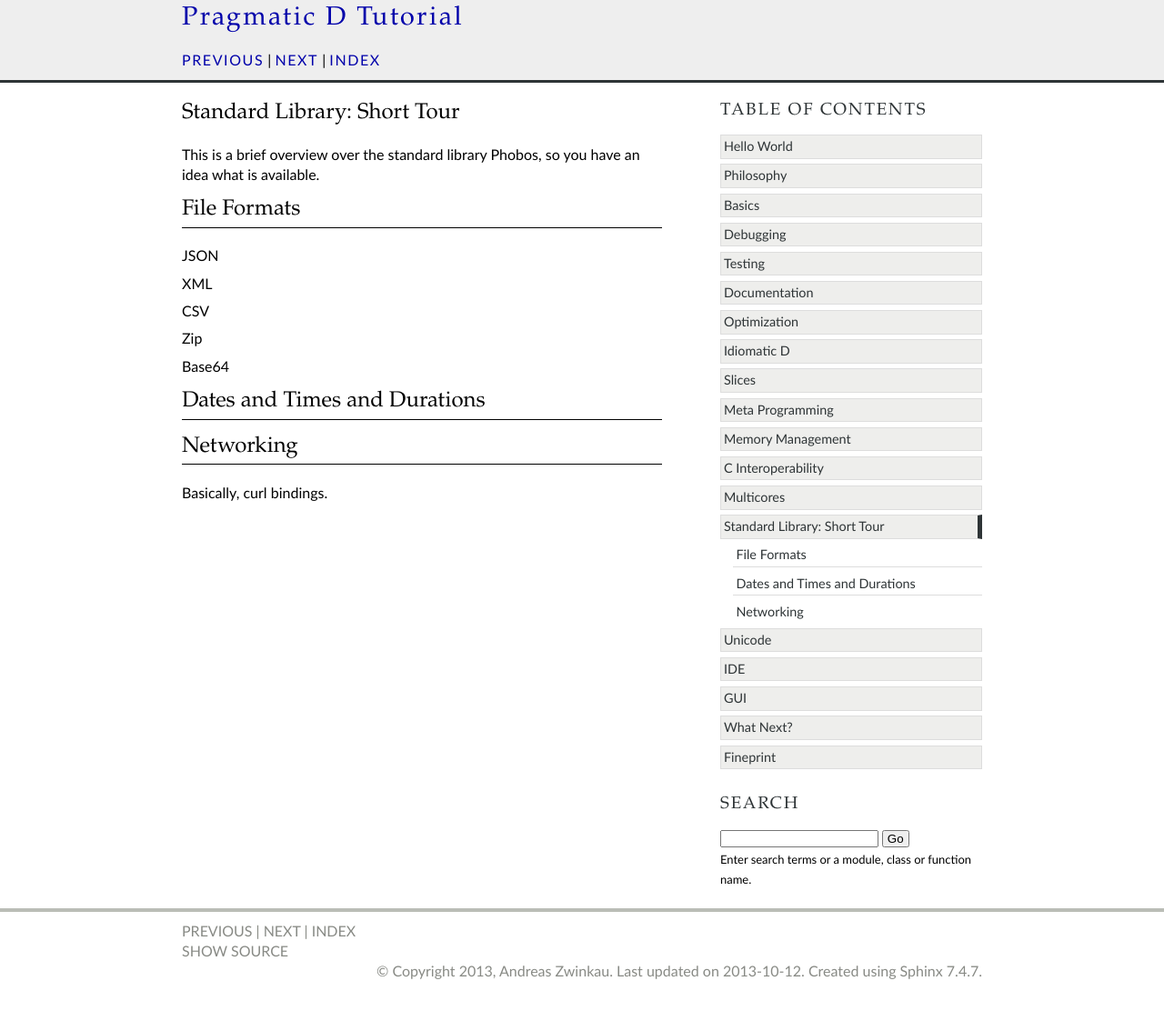
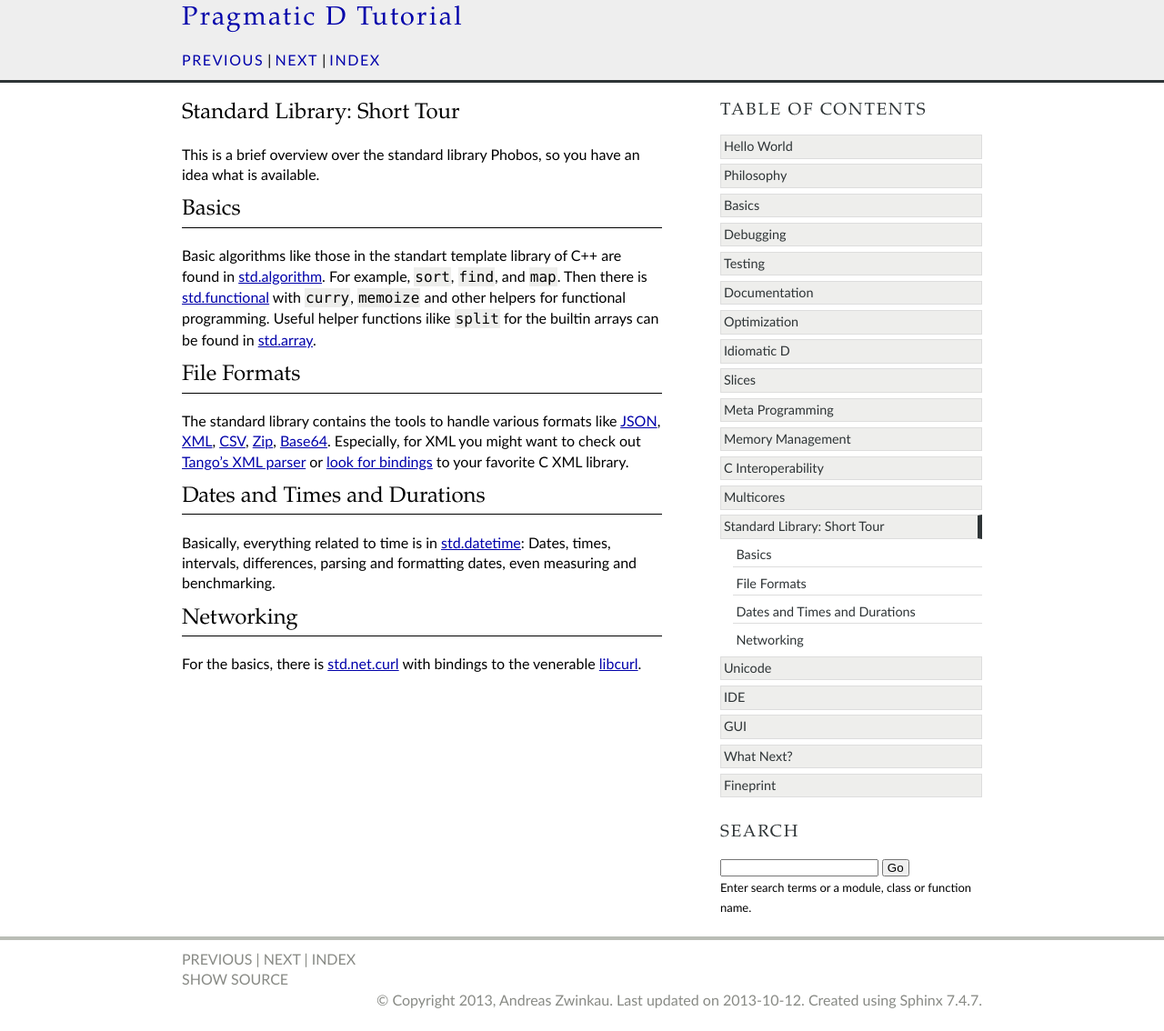
Before and after one commit to qznc/d-tut, a Sphinx documentation site: the page built from source/stdlib.rst, in a window 1280 px wide. Shown: the whole page at 91% size. Built offline with Sphinx 7.4.7, drawn with Linux system fonts in a browser that asks for light colours; before the commit the page ends 1103 px from its top, so only the background shows below that.

Commit message:
more about the stdlib

```diff
--- a/source/debugging.rst
+++ b/source/debugging.rst
@@ -61,6 +61,10 @@ it will also print "World".
    Be careful not to put necessary code into debug,
    otherwise your release build might behave differently.
 
+Useful (and probably necessary) is the ``text`` function
+from `std.conv <http://dlang.org/phobos/std_conv.html>`_,
+which converts anything to a string.
+
 Logging
 ^^^^^^^
 
--- a/source/stdlib.rst
+++ b/source/stdlib.rst
@@ -4,24 +4,44 @@ Standard Library: Short Tour
 This is a brief overview over the standard library Phobos,
 so you have an idea what is available.
 
+Basics
+------
+
+Basic algorithms like those in the standart template library of C++
+are found in `std.algorithm <http://dlang.org/phobos/std_algorithm.html>`_.
+For example, ``sort``, ``find``, and ``map``.
+Then there is `std.functional <http://dlang.org/phobos/std_functional.html>`_
+with ``curry``, ``memoize`` and other helpers for functional programming.
+Useful helper functions ilike ``split`` for the builtin arrays can be found in
+`std.array <http://dlang.org/phobos/std_array.html>`_.
 
 File Formats
 ------------
 
-JSON
-
-XML
-
-CSV
-
-Zip
-
-Base64
+The standard library contains the tools to handle various formats like
+`JSON <http://dlang.org/phobos/std_json.html>`_,
+`XML <http://dlang.org/phobos/std_xml.html>`_,
+`CSV <http://dlang.org/phobos/std_csv.html>`_,
+`Zip <http://dlang.org/phobos/std_zip.html>`_,
+`Base64 <http://dlang.org/phobos/std_base64.html>`_.
+Especially, for XML you might want to check out
+`Tango's XML parser <http://siegelord.github.io/Tango-D2/tango.text.xml.SaxParser.html>`_ or
+`look for bindings <http://forum.dlang.org/post/lzeqryvbhwescvxqdwbq@forum.dlang.org>`_
+to your favorite C XML library.
 
 Dates and Times and Durations
 -----------------------------
 
+Basically, everything related to time is in
+`std.datetime <http://dlang.org/phobos/std_datetime.html>`_:
+Dates, times, intervals, differences,
+parsing and formatting dates,
+even measuring and benchmarking.
+
 Networking
 ----------
 
-Basically, curl bindings.
+For the basics, there is
+`std.net.curl <http://dlang.org/phobos/std_net_curl.html>`_
+with bindings to the venerable
+`libcurl <http://curl.haxx.se/libcurl/>`_.
```
